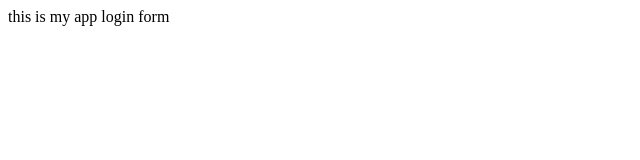
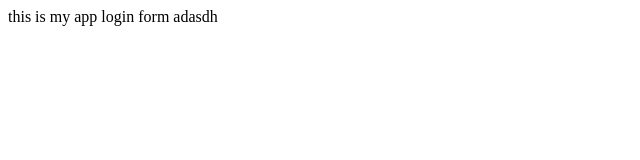
Before and after one commit to todor-shishmanoff/myappsample, a plain HTML site: page index.html in a window 1280 px wide. Shown: the full height of the page, 0-640 px from the left. Drawn offline with Linux system fonts and the light colour scheme.

Commit message:
some changes

```diff
--- a/index.html
+++ b/index.html
@@ -8,5 +8,6 @@
 <body>
     this is my app
     login form
+    adasdh
 </body>
 </html>
```
